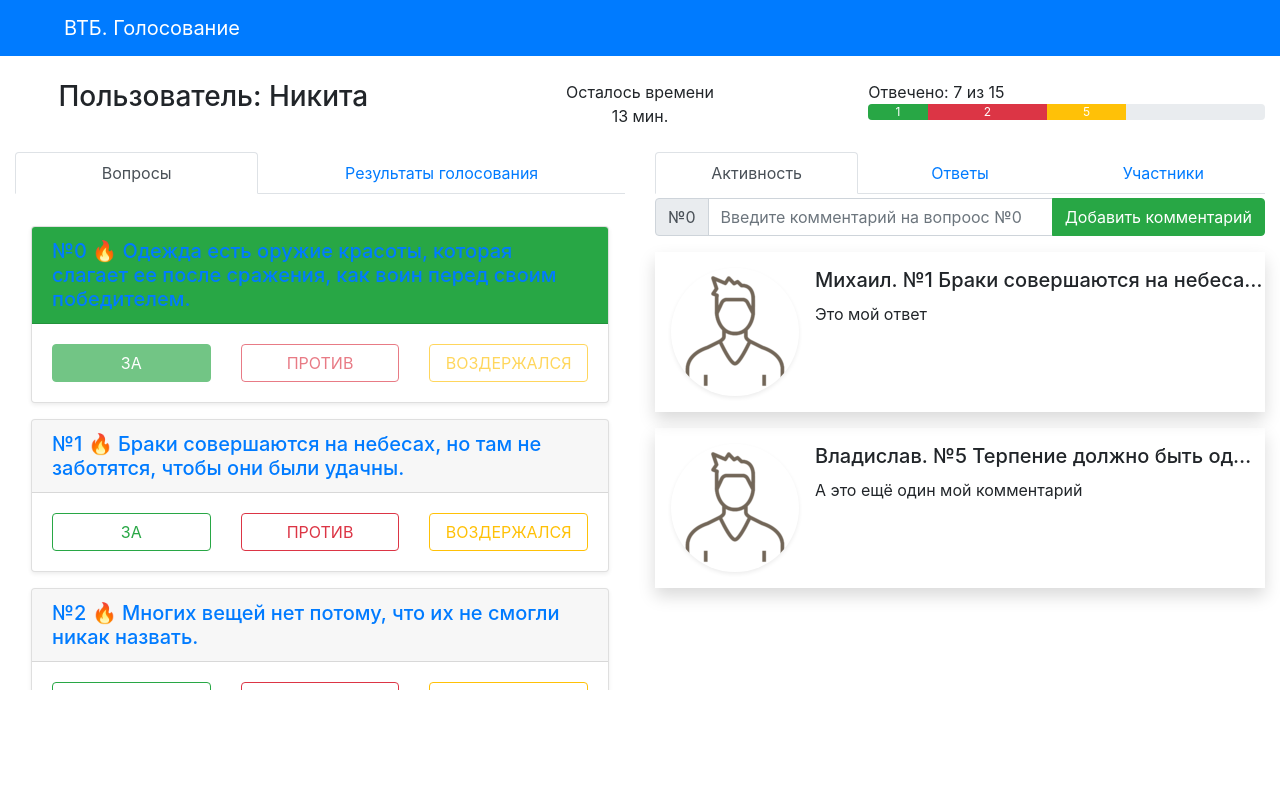
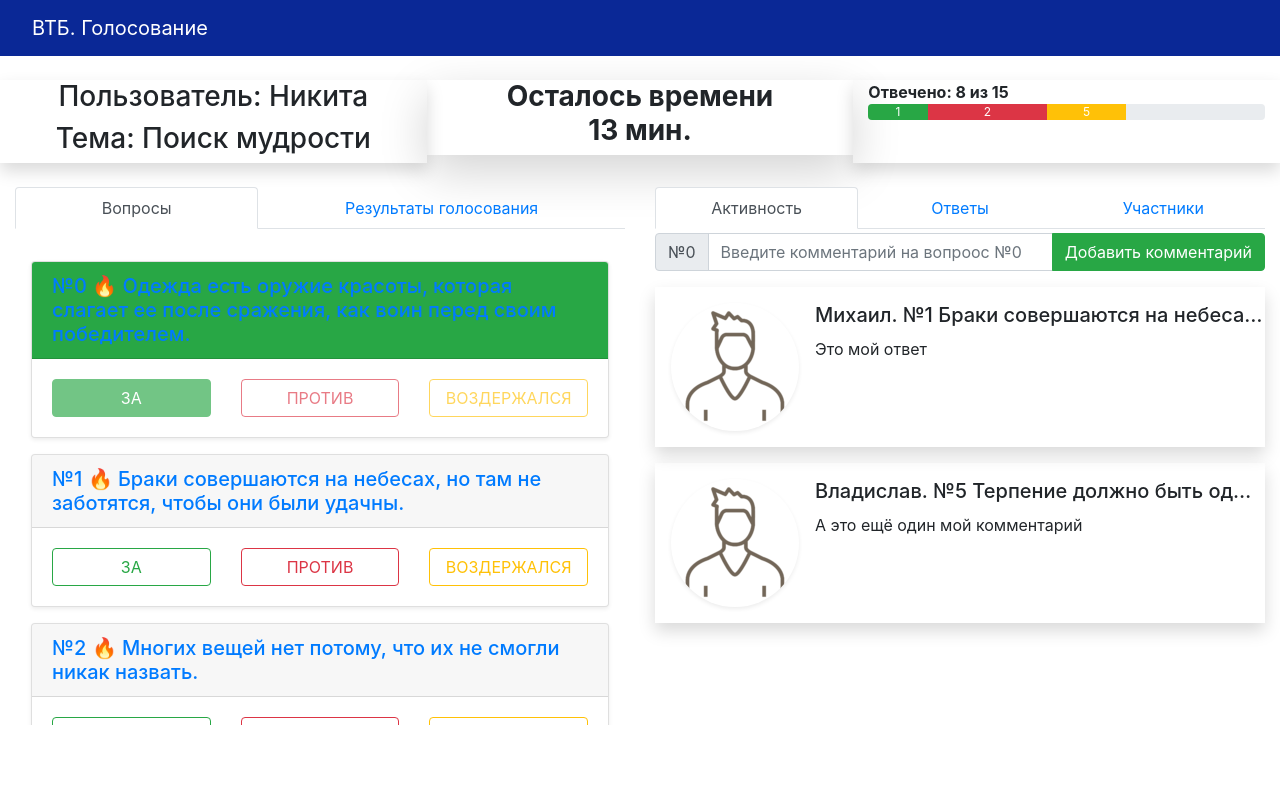
Before and after one commit to Lyumih/vtb24-voices, a website: page frontend/vote.html in a window 1280 px wide. Drawn offline with nearby package versions, Linux system fonts and the light colour scheme.

Commit message:
Update: styles

```diff
--- a/frontend/css/vote.css
+++ b/frontend/css/vote.css
@@ -0,0 +1,3 @@
+body {
+  font-family: "Lato", sans-serif;
+}
--- a/frontend/vote.html
+++ b/frontend/vote.html
@@ -19,7 +19,10 @@
       rel="stylesheet"
       href="https://stackpath.bootstrapcdn.com/font-awesome/4.7.0/css/font-awesome.min.css"
     />
-
+    <link
+      href="https://fonts.googleapis.com/css?family=Lato:300&display=swap"
+      rel="stylesheet"
+    />
     <script src="https://cdn.jsdelivr.net/npm/vue/dist/vue.js"></script>
 
     <title>ВТБ. Голосование</title>
@@ -28,18 +31,24 @@
   <body>
     <!-- HEADER -->
     <div id="app" class="container-fluid">
-      <nav class="navbar row sticky-top navbar-dark bg-primary">
-        <a class="navbar-brand ml-5" href="#!">ВТБ. Голосование</a>
+      <nav
+        class="navbar row sticky-top navbar-dark "
+        style="background-color: rgb(10, 40, 150)"
+      >
+        <a class="navbar-brand ml-3" href="#!">ВТБ. Голосование</a>
       </nav>
 
       <!-- STATISTICS -->
       <div class="row my-4">
-        <div class="col-4 text-center">
+        <div class="col-4 text-center shadow">
           <h3>Пользователь: {{ myUser.username }}</h3>
+          <h3>Тема: Поиск мудрости</h3>
         </div>
-        <div class="col-4 text-center">Осталось времени<br />13 мин.</div>
-        <div class="col-4">
-          <div>Отвечено: 7 из 15</div>
+        <div class="col-4 h3 text-center shadow-lg">
+          <strong>Осталось времени<br />13 мин.</strong>
+        </div>
+        <div class="col-4 shadow">
+          <div><strong>Отвечено: 8 из 15</strong></div>
           <div class="progress">
             <div
               class="progress-bar bg-success"
@@ -96,10 +105,10 @@
                 >Вопросы</a
               >
             </li>
-            <li class="nav-item">
+            <li class="nav-item" onclick="document.location.href='index.html'">
               <a
                 class="nav-link"
-                href="#result"
+                href="index.html"
                 id="result-tab"
                 data-toggle="tab"
                 role="tab"
@@ -194,8 +203,7 @@
               role="tabpanel"
               id="result"
               aria-labelledby="result-tab"
-            >
-            </div>
+            ></div>
           </div>
         </div>
         <!-- CHAT TAB -->
@@ -249,7 +257,13 @@
                 v-model="commentText"
               />
               <div class="input-group-append">
-                <button class="btn btn-success" type="button" @click="addComment()">Добавить комментарий</button>
+                <button
+                  class="btn btn-success"
+                  type="button"
+                  @click="addComment()"
+                >
+                  Добавить комментарий
+                </button>
               </div>
             </div>
           </div>
```
